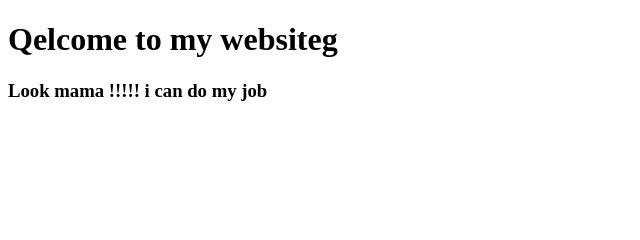
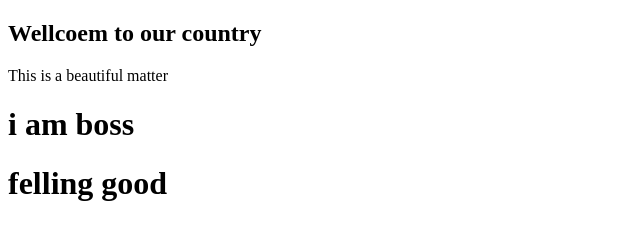
Before and after one commit to S-SHEKH/my-first-website, a plain HTML site: page index.html in a window 1280 px wide. Shown: the whole page, without its empty margins (0-640 px from the left). Drawn offline with Linux system fonts and the light colour scheme.

Commit message:
learn the git

```diff
--- a/index.html
+++ b/index.html
@@ -6,8 +6,9 @@
     <title>Document</title>
 </head>
 <body>
-    <h1>Qelcome to my websiteg</h1>
-    <h3> Look mama !!!!! i can do my job </h3>
-
+  <h2>Wellcoem to our country</h2>
+  <p>This is a beautiful matter</p>
+  <h1>i am boss</h1>
+  <h1>felling good</h1>
 </body>
 </html>
```
